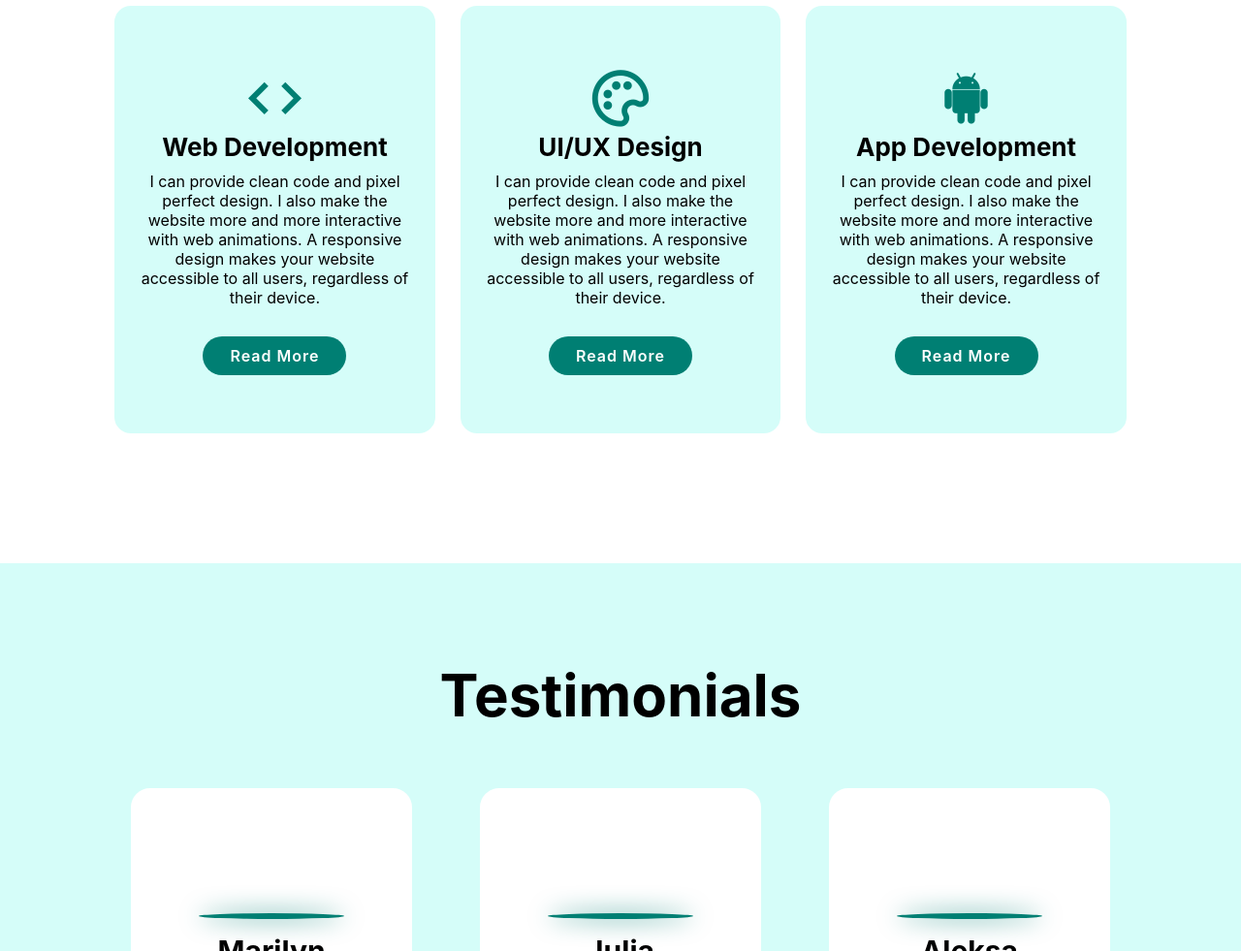
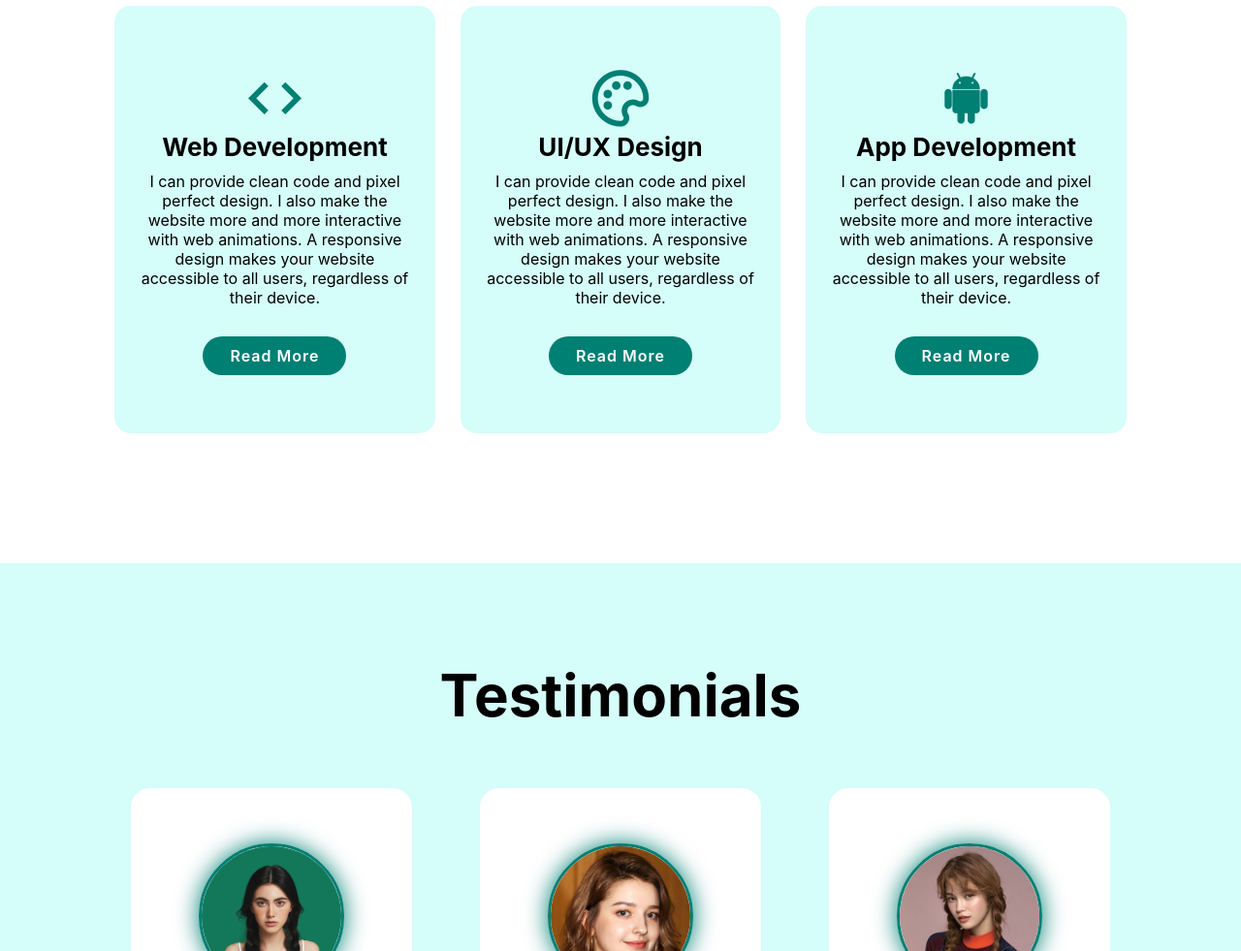
Before and after one commit to abdelrahmanashraf11coding/Portfolio, a plain HTML site: page index.html in a window 1280 px wide. Shown: the part 1819-2800 px from the top of the page at 97% size. Drawn offline with nearby package versions, Linux system fonts and the light colour scheme; the site is published under a folder, as on GitHub Pages, so addresses that start at the root find nothing.

Commit message:
portfolio

```diff
--- a/index.html
+++ b/index.html
@@ -28,7 +28,7 @@
     <!-- /* Home section code */ -->
     <section class="Home" id="Home">
       <div class="home-img">
-        <img src="/1.jpg" alt="profile-imag" />
+        <img src="1.jpg" alt="profile-imag" />
       </div>
       <div class="home-content">
         <h3>Hello, Myself</h3>
@@ -72,7 +72,7 @@
         <a href="#" class="btn">Read More</a>
       </div>
       <div class="about-img">
-        <img src="/2.jpg" alt="profile-imag" />
+        <img src="2.jpg" alt="profile-imag" />
       </div>
     </section>
     <!-- /* services section code */ -->
@@ -126,7 +126,7 @@
 
             <div class="wrapper">
             <div class="Testimonials-item">
-                <img src="/Marilyn.jpeg" alt="" />
+                <img src="Marilyn.jpeg" alt="" />
 
                 <h3>Marilyn</h3>
                 <div class="rating">
@@ -139,7 +139,7 @@
                 <p>Lorem ipsum, dolor sit amet consectetur adipisicing elit. Voluptatibus quas enim et saepe, facere reiciendis?</p>
             </div>
             <div class="Testimonials-item">
-                <img src="/Julia.jpeg" alt="" />
+                <img src="Julia.jpeg" alt="" />
 
                 <h3>Julia</h3>
                 <div class="rating">
@@ -152,7 +152,7 @@
                 <p>Lorem ipsum, dolor sit amet consectetur adipisicing elit. Voluptatibus quas enim et saepe, facere reiciendis?</p>
             </div>
             <div class="Testimonials-item">
-                <img src="/Aleksa.jpeg" alt="" />
+                <img src="Aleksa.jpeg" alt="" />
 
                 <h3>Aleksa</h3>
                 <div class="rating">
```
